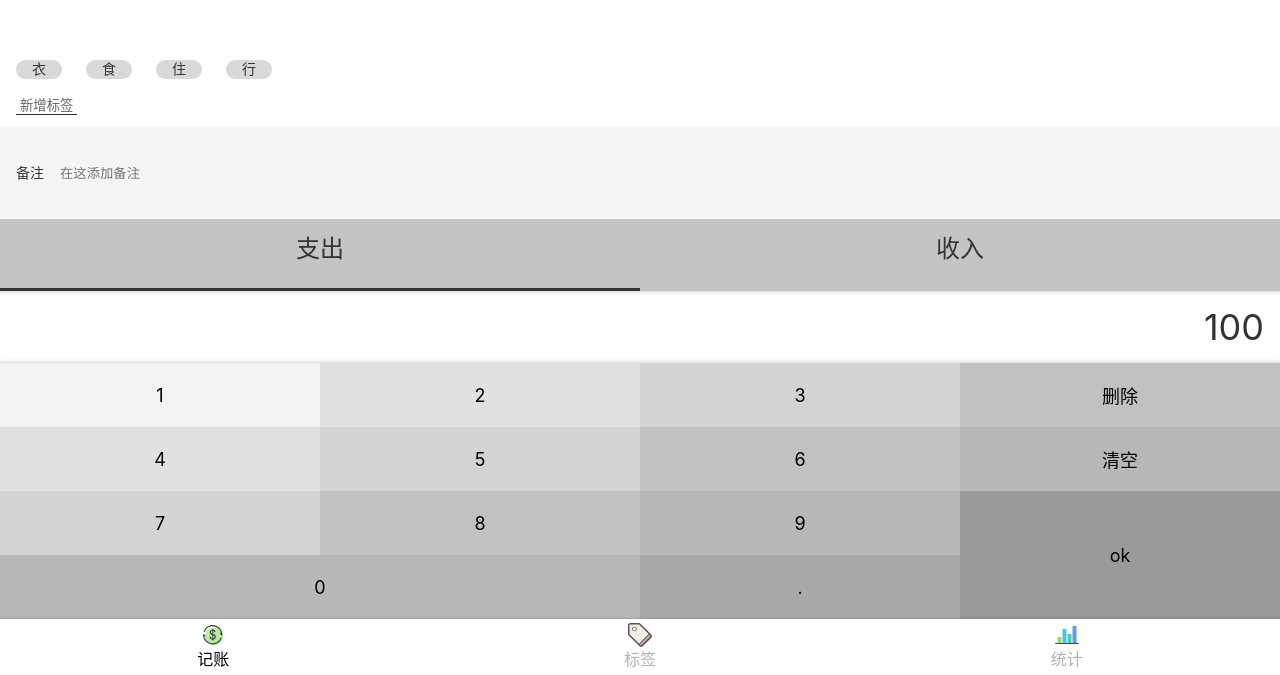
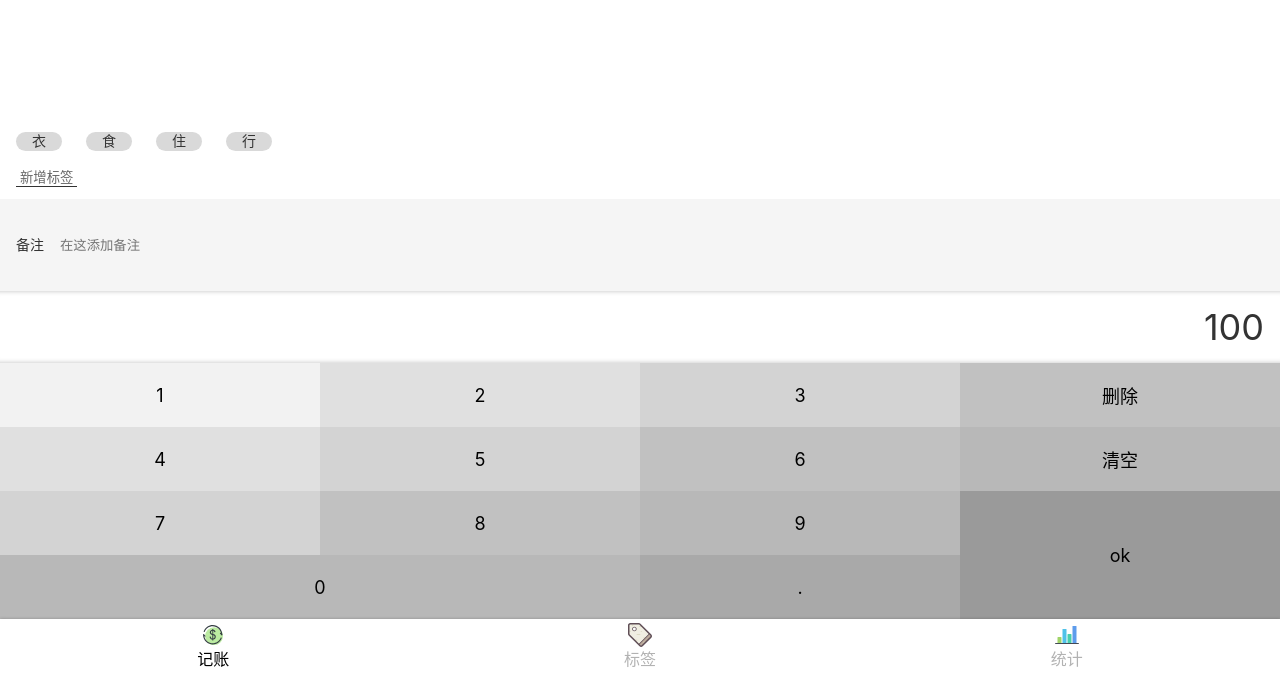
Before and after one commit to songenen/SSJ-R, a React app: page /#/money in a window 1280 px wide. Shown: the part 125-800 px from the top of the page. Built offline with nearby package versions, Linux system fonts and the light colour scheme.

Commit message:
Category 切换功能

```diff
--- a/src/views/Money.tsx
+++ b/src/views/Money.tsx
@@ -16,12 +16,7 @@ function Money() {
     <MyLayout>
       <TagsSection/>
       <NoteSection/>
-      <CategorySection>
-        <ul>
-          <li className="selected">支出</li>
-          <li>收入</li>
-        </ul>
-      </CategorySection>
+      <CategorySection/>
       <NumberPadSection>
         <div className="output">
           100
```
